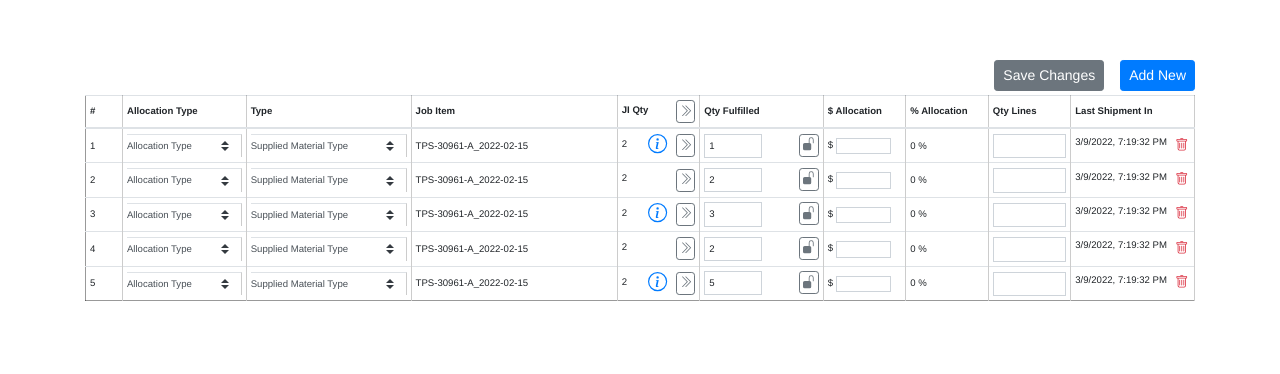
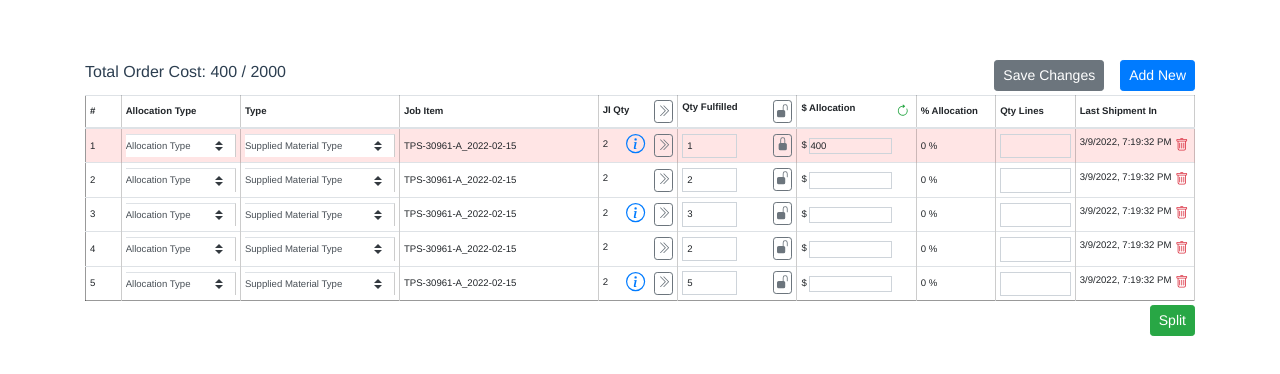
Before and after one commit to MrFiggles7/MaterialOrderAllocation, a Vue app: page / in a window 1280 px wide. Shown: the top 374 px of the page. Built offline with nearby package versions, Linux system fonts and the light colour scheme.

Commit message:
added calculation for cost allocation on each field

```diff
--- a/src/App.vue
+++ b/src/App.vue
@@ -2,16 +2,19 @@
   <div id="app">
     <b-container>
       <div class="header-bar clearfix mb-1">
+        <div class="left" style="float: left">
+          Total Order Cost: {{totalAllocatedCost}} / {{totalCost}}
+        </div>
+
+
         <div class="right" style="float: right">
           <b-button variant="secondary" size="sm" class="mr-3">
             Save Changes
           </b-button>
-          <b-button @click="show = !show"  variant="primary" size="sm">
+          <b-button @click="show = !show" variant="primary" size="sm">
             Add New
           </b-button>
         </div>
-
-
       </div>
 
       <material-order-table
@@ -24,8 +27,15 @@
           @update-job-item="updateJobItem"
           @set-cost-allocation="setCostAllocation"
           @set-quantity="setQuantity"
+          @set-allocated-cost="setAllocatedCost"
       >
       </material-order-table>
+      <div style="float: right;" class="mt-1">
+        <b-button @click="handleSplit" variant="success" size="sm">
+          Split
+        </b-button>
+      </div>
+
 
       <modal-entry
           :show="show"
@@ -43,7 +53,7 @@
           </div>
         </template>
         Delete This Material Allocation?<br>
-        {{deletableItem.jobItem}}
+        {{ deletableItem.jobItem }}
       </b-modal>
     </b-container>
   </div>
@@ -54,6 +64,7 @@
 
 import MaterialOrderTable from "./components/MaterialOrderTable";
 import ModalEntry from "./components/ModalEntry";
+
 export default {
   name: 'App',
   components: {
@@ -62,15 +73,25 @@ export default {
   },
 
   watch: {
-    jobItems: function (){
-      this.setCostAllocation()
+    jobItems: function () {
+      // this.setTotal()
+      // this.setAllocatedCost()
+      // this.setCostAllocation()
     }
   },
 
+  mounted() {
+    this.setAllocatedCost()
 
+  },
 
-  data(){
-    return{
+  updated() {
+    // this.setCostAllocation()
+    // this.setAllocatedCost()
+  },
+
+  data() {
+    return {
       show: false,
       confirmationShow: false,
       updated: false,
@@ -79,7 +100,8 @@ export default {
       },
 
       materialOrderId: null,
-      totalCost: 2000,
+      totalCost: 2000.00,
+      allocatedCost: 0.00,
 
       typeList: [
         {value: null, text: 'Supplied Material Type'},
@@ -106,7 +128,7 @@ export default {
           jobItem: 'TPS-30961-A_2022-02-15',
           jobItemQty: 2,
           qtyFulfilled: 1,
-          costAllocation: null,
+          costAllocation: 400,
           qtyLines: null,
           lastShipmentIn: new Date().toLocaleString('en-us'),
         },
@@ -158,73 +180,116 @@ export default {
     }
   },
 
-  updated(){
-    // this.setCostAllocation()
+
+  computed: {
+    totalAllocatedCost: function (){
+      let total = 0;
+      this.jobItems.forEach((item)=>{
+        total += item.costAllocation
+      })
+      return total
+    }
   },
 
   methods: {
-    setQuantity: function (item, qty){
-      if(qty == null){
-        let jobItem = this.$refs.table.$refs.item.find(i => i.id === item.id)
-        if(jobItem.locked === false){
-          item.qtyFulfilled = item.jobItemQty;
+    handleSplit: function () {
+      this.setAllocatedCost()
+      this.setCostAllocation()
+    },
+
+    setAllocatedCost: function () {
+      let cost = 0;
+      this.jobItems.forEach((item) => {
+        if (item.costAllocation) {
+          let itemRef = this.$refs.table.$refs.item.find(i => i.id === item.id)
+          if (itemRef.locked) {
+            cost += item.costAllocation
           }
         }
-      else{
-        item.qtyFulfilled = parseInt(qty)
-      }
 
+      })
+      this.allocatedCost = cost;
     },
 
-    updateJobItem: function (jobItem){
+    setQuantity: function (item, qty) {
+      if (qty == null) {
+        let jobItem = this.$refs.table.$refs.item.find(i => i.id === item.id)
+        if (jobItem.locked === false) {
+          item.qtyFulfilled = item.jobItemQty;
+          this.updateJobItem(item)
+        }
+      } else {
+        item.qtyFulfilled = parseInt(qty)
+        this.updateJobItem(item)
+      }
+    },
+
+    updateJobItem: function (jobItem) {
+
+      if (this.jobItems.find(j => j.id === jobItem.id) !== jobItem) {
         console.log('updated', jobItem)
-      if(this.jobItems.find(j => j.id === jobItem.id) !== jobItem){
         this.$set(this.jobItems, this.jobItems.indexOf(this.jobItems.find(i => i.id === jobItem.id)), jobItem)
-      }
-      else{
+      } else {
         return false
       }
       // this.jobItems[this.jobItems.indexOf(this.jobItems.find(i => i.id === jobItem.id))] = jobItem
     },
 
-    setCostAllocation: function (){
-      if(this.jobItems){
-        this.jobItems.forEach((jobItem)=>{
+    setCostAllocation: function () {
+      console.log('setting cost allocation')
+
+      if (this.jobItems) {
+        // for(const jobItem of this.jobItems){
+        //   let item = this.$refs.table.$refs.item.find(i => i.id === jobItem.id)
+        //
+        //   if(item){
+        //     if(!item.locked){
+        //       jobItem.costAllocation = await this.calculateCostAllocation(item)
+        //       console.log('got!')
+        //     }
+        //   }
+        // }
+
+
+        this.jobItems.forEach((jobItem) => {
           let item = this.$refs.table.$refs.item.find(i => i.id === jobItem.id)
 
-          if(item){
+          if (item) {
+            if (!item.locked) {
               jobItem.costAllocation = this.calculateCostAllocation(jobItem);
               this.updateJobItem(jobItem)
+
             }
+          }
+        })
 
-        })
       }
-
     },
 
-    calculateCostAllocation: function(jobItem){
+    calculateCostAllocation: function (jobItem) {
       let total = 0;
-      this.jobItems.forEach((item)=> {
-        if(item.qtyFulfilled){
+
+      this.jobItems.forEach((item) => {
+        if (item.qtyFulfilled && !(this.$refs.table.$refs.item.find(i => i.id === item.id).locked)) {
           total += item.qtyFulfilled
         }
       })
-      return parseFloat((this.totalCost * (jobItem.qtyFulfilled / total)).toFixed(2));
+      return parseFloat(((this.totalCost - this.allocatedCost) * (jobItem.qtyFulfilled / total)).toFixed(2));
     },
 
-    setShow: function (show){
+    setShow: function (show) {
       this.show = show;
     },
 
-    resetDeletableItem: function (){
+    resetDeletableItem: function () {
       this.deletableItem = {
         jobItem: null
       }
     },
 
-    createNewMaterialAllocation: function (arr){
+    createNewMaterialAllocation: function (arr) {
       console.log(arr)
-      arr.data.forEach((item)=>{
+      arr.data.forEach((item) => {
         this.jobItems.push({
           id: item.id,
           type: arr.type,
@@ -239,16 +304,16 @@ export default {
       })
     },
 
-    handleDelete: function (item){
+    handleDelete: function (item) {
       this.deletableItem = item;
       this.getConfirmation();
     },
 
-    getConfirmation: function (){
+    getConfirmation: function () {
       this.confirmationShow = true;
     },
 
-    deleteMaterialAllocation: function (item){
+    deleteMaterialAllocation: function (item) {
       this.jobItems.splice(this.jobItems.indexOf(this.jobItems.find(i => i.id === item.id)), 1)
     }
   }
--- a/src/components/MaterialOrderJobItem.vue
+++ b/src/components/MaterialOrderJobItem.vue
@@ -59,7 +59,7 @@
         <b-icon scale=".75" :icon="locked ? 'lock-fill' : 'unlock-fill'"></b-icon>
       </b-button>
     </td>
-    <td style="max-width: 2rem">
+    <td style="max-width: 3rem">
       <div>
         <span style="vertical-align: text-top">$&nbsp;</span>
         <b-input
@@ -144,9 +144,10 @@ export default {
   watch: {
     item: {
       deep: true,
-      immediate: true,
+
       handler(){
         this.resetItemRef()
+        // this.$emit('set-allocated-cost')
         // this.$emit('set-cost-allocation')
       }
     },
@@ -198,6 +199,9 @@ export default {
   },
 
   created() {
+    if(this.item.costAllocation != null){
+      this.locked = true;
+    }
     this.resetItemRef()
   }
 }
--- a/src/components/MaterialOrderTable.vue
+++ b/src/components/MaterialOrderTable.vue
@@ -1,5 +1,8 @@
 <template>
-  <table class="table text-left" style="font-size: .6rem; border: 1px solid rgba(0,0,0,.4)">
+  <table
+      class="table text-left m-0"
+      style="font-size: .6rem;
+      border: 1px solid rgba(0,0,0,.4)">
     <thead>
       <tr id="table-head">
         <th>#</th>
@@ -19,8 +22,24 @@
             <b-icon scale=".75" icon="chevron-double-right"></b-icon>
           </b-button>
         </th>
-        <th style="max-width: 3rem">Qty Fulfilled</th>
-        <th style="max-width: 2rem">$ Allocation</th>
+        <th style="max-width: 3rem">
+          Qty Fulfilled
+          <b-button @click="setAllLocked" class="table-button" size="sm" variant="outline-secondary">
+            <b-icon scale=".75" :icon="locked ? 'lock-fill' : 'unlock-fill'"></b-icon>
+          </b-button>
+        </th>
+        <th style="max-width: 2rem">
+          $ Allocation
+          <b-button
+              class="table-button"
+              style="border: none"
+              size="sm"
+              variant="outline-light"
+              @click="setCostAllocation"
+          >
+            <b-icon variant="success" scale=".75" icon="arrow-clockwise"></b-icon>
+          </b-button>
+        </th>
         <th style="max-width: 2rem">% Allocation</th>
         <th style="max-width: 2rem">Qty Lines</th>
         <th style="max-width: 3rem">Last Shipment In</th>
@@ -37,7 +56,7 @@
           ref="item"
           @delete="$emit('delete', item)"
           @update-job-item="updateJobItem"
-          @set-cost-allocation="setCostAllocation"
+          @set-allocated-cost="$emit('set-allocated-cost')"
           @set-quantity="setQtyFulfilled"
       >
       </material-order-job-item>
@@ -53,11 +72,12 @@ export default {
   components: {MaterialOrderJobItem},
   data() {
     return {
-
+      locked: false,
     }
   },
 
   props: {
+
     jobItems: Array,
     typeList: Array,
     allocationTypeList: Array,
@@ -73,6 +93,14 @@ export default {
   },
 
   methods: {
+
+    setAllLocked: function (){
+      this.locked = !this.locked
+      this.$refs.item.forEach((item)=>{
+        item.locked = this.locked
+      })
+    },
+
     setQtyFulfilled: function (item, qty){
       this.$emit('set-quantity', item, qty)
     },
```
Lines whose indentation alone changed are shown as unchanged.
